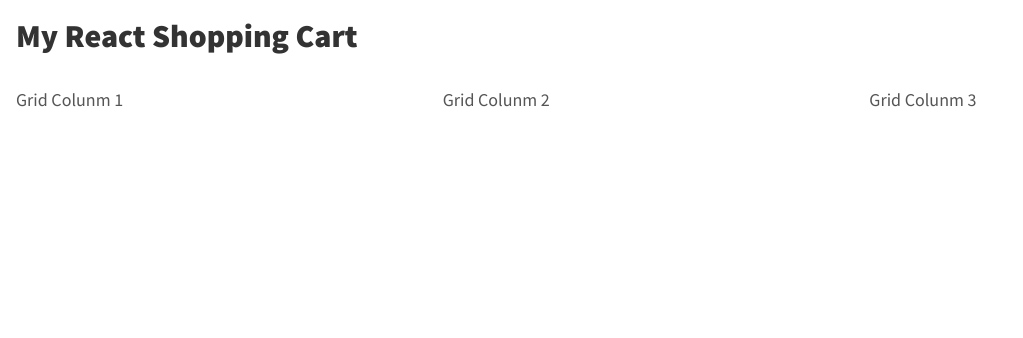
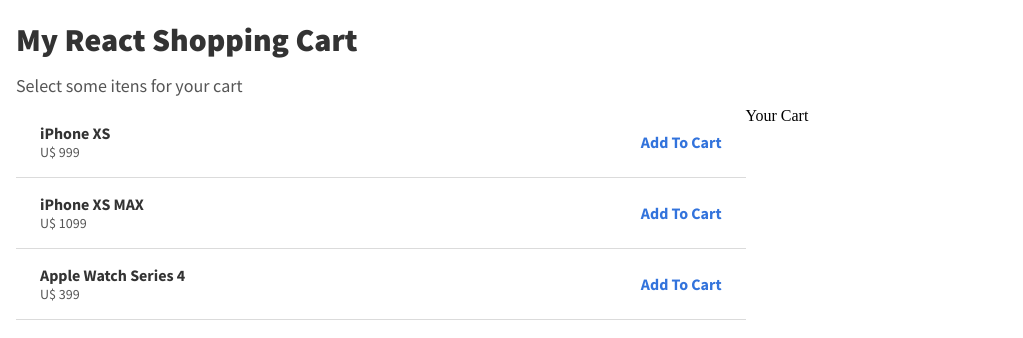
Before and after one commit to brunoorocha/react-journey, a React app: page /cart in a window 1280 px wide. Shown: the whole page, without its empty margins (0-1023 px from the left). Built offline with nearby package versions, Linux system fonts and the light colour scheme.

Commit message:
Created the Product component and mock a list of them

```diff
--- /dev/null
+++ b/src/components/cart/Cart.js
@@ -0,0 +1,13 @@
+import React, { Component } from 'react'
+
+export class Cart extends Component {
+  render() {
+    return (
+      <div>
+        <p>Your Cart</p>
+      </div>
+    )
+  }
+}
+
+export default Cart
--- a/src/components/grid/Col.js
+++ b/src/components/grid/Col.js
@@ -1,10 +1,33 @@
-import React from 'react'
+import React, { Component } from 'react'
 import './style.css'
 
-const Col = (props) => (
-    <div className="col">
-        { props.children }
-    </div>
-)
+class Col extends Component {
+
+    constructor(props) {
+      super(props)
+
+      this.state = {
+         options: this.getOptions()
+      }
+
+      this.getOptions = this.getOptions.bind(this)
+    }
+
+    getOptions() {
+        let options = ""
+        options += this.props.alignItens !== undefined ? " col__align-items--"+ this.props.alignItens : ""
+        options += this.props.justifyContent !== undefined ? " col__justify-content--"+ this.props.justifyContent : ""
+
+        return options
+    }
+
+    render() {
+        return (
+            <div className={ "col"+ this.state.options }>
+                { this.props.children }
+            </div>
+        )
+    }
+}
 
 export default Col
--- a/src/components/grid/style.css
+++ b/src/components/grid/style.css
@@ -1,9 +1,18 @@
 .row {
-    padding: 0 0;
+    padding: 0 16px;
+    margin: 8px 0;
     display: flex;
 }
 
 .col {
     flex-grow: 1;
-    margin: 16px 16px;
 }
+
+.col__align-items--center {
+    align-self: center;
+}
+
+.col__justify-content--end {
+    display: flex;
+    justify-content: flex-end;
+}
--- /dev/null
+++ b/src/components/product/Product.js
@@ -0,0 +1,47 @@
+import React, { Component } from 'react'
+import Row from '../grid/Row'
+import Col from '../grid/Col'
+import './style.css'
+
+export class Product extends Component {
+
+  state = {
+    itens: [
+      {
+        name: 'iPhone XS',
+        price: 999.00
+      },
+      {
+        name: 'iPhone XS MAX',
+        price: 1099.00
+      },
+      {
+        name: 'Apple Watch Series 4',
+        price: 399.00
+      },
+    ]
+  }
+
+  render() {
+    return (
+      <div>
+        { this.state.itens.map( (item, index) => (
+            <div className="product" key={ index }>
+              <Row>
+                <Col>
+                  <p className="product__name">{ item.name }</p>
+                  <p className="product__price">U$ { item.price }</p>
+                </Col>
+
+                <Col alignItens="center" justifyContent="end">
+                  <button className="product__add-to-cart-button">Add To Cart</button>
+                </Col>
+              </Row>
+            </div>
+        ))}
+      </div>
+    )
+  }
+}
+
+export default Product
--- /dev/null
+++ b/src/components/product/ProductList.js
@@ -0,0 +1,14 @@
+import React, { Component } from 'react'
+import Product from './Product'
+
+export class ProductList extends Component {
+  render() {
+    return (
+      <div>
+        <Product />
+      </div>
+    )
+  }
+}
+
+export default ProductList
--- /dev/null
+++ b/src/components/product/style.css
@@ -0,0 +1,28 @@
+
+.product {
+    padding: 8px;
+    border-bottom: 1px solid hsl(0, 0%, 86%);
+}
+
+.product__name {
+    font-family: "Source Sans Pro";
+    font-size: 16px;
+    font-weight: 700;
+    color: #333;
+}
+
+.product__price {
+    font-family: "Source Sans Pro";
+    font-size: 14px;
+    font-weight: 400;
+    color: #555;
+}
+
+.product__add-to-cart-button {
+    font-family: "Source Sans Pro";
+    font-size: 16px;
+    font-weight: 700;
+    background-color: transparent;
+    border: none;
+    color: hsl(217, 71%, 53%);
+}
--- a/src/components/subtitle/style.css
+++ b/src/components/subtitle/style.css
@@ -4,4 +4,5 @@
     font-weight: 400;
     font-size: 18px;
     color: #555;
+    line-height: 1.5em;
 }
--- a/src/components/title/style.css
+++ b/src/components/title/style.css
@@ -4,4 +4,6 @@
     font-weight: 900;
     font-size: 32px;
     color: #333;
+    line-height: 1.5em;
+    padding-top: 8px;
 }
--- a/src/pages/App.js
+++ b/src/pages/App.js
@@ -2,7 +2,7 @@
 import { Switch, Route } from 'react-router-dom'
 import Home from './home/Home'
 import Todo from './todo-page/Todo'
-import Cart from './shop-cart/Cart'
+import ShoppingCart from './shop-cart/ShoppingCart'
 import './style.css'
 
 const App = () => (
@@ -10,7 +10,7 @@
         <Switch>
             <Route exact path='/' component={Home} />
             <Route path='/todo' component={Todo} />
-            <Route path='/cart' component={Cart} />
+            <Route path='/cart' component={ShoppingCart} />
         </Switch>
     </React.Fragment>
 )
--- a/src/pages/shop-cart/CartContext.js
+++ b/src/pages/shop-cart/CartContext.js
@@ -33,7 +33,7 @@
 
     render() {
         return (
-            <CartContext.Provider>
+            <CartContext.Provider value={ this.state.itens }>
                 { this.props.children }
             </CartContext.Provider>
         )
--- a/src/pages/shop-cart/Cart.js
+++ b/src/pages/shop-cart/ShoppingCart.js
@@ -4,8 +4,10 @@
 import Subtitle from '../../components/subtitle/Subtitle'
 import Row from '../../components/grid/Row'
 import Col from '../../components/grid/Col'
+import Cart from '../../components/cart/Cart'
+import ProductList from '../../components/product/ProductList'
 
-const Cart = (props) => (
+const ShoppingCart = (props) => (
     <CartContextProvider>
         <Row>
             <Col>
@@ -14,16 +16,18 @@
         </Row>
         <Row>
             <Col>
-                <Subtitle>Grid Colunm 1</Subtitle>
+                <Subtitle>Select some itens for your cart</Subtitle>
+            </Col>
+        </Row>
+        <Row>
+            <Col>
+                <ProductList />
             </Col>
             <Col>
-                <Subtitle>Grid Colunm 2</Subtitle>
-            </Col>
-            <Col>
-                <Subtitle>Grid Colunm 3</Subtitle>
+                <Cart />
             </Col>
         </Row>
     </CartContextProvider>
 )
 
-export default Cart
+export default ShoppingCart
```
